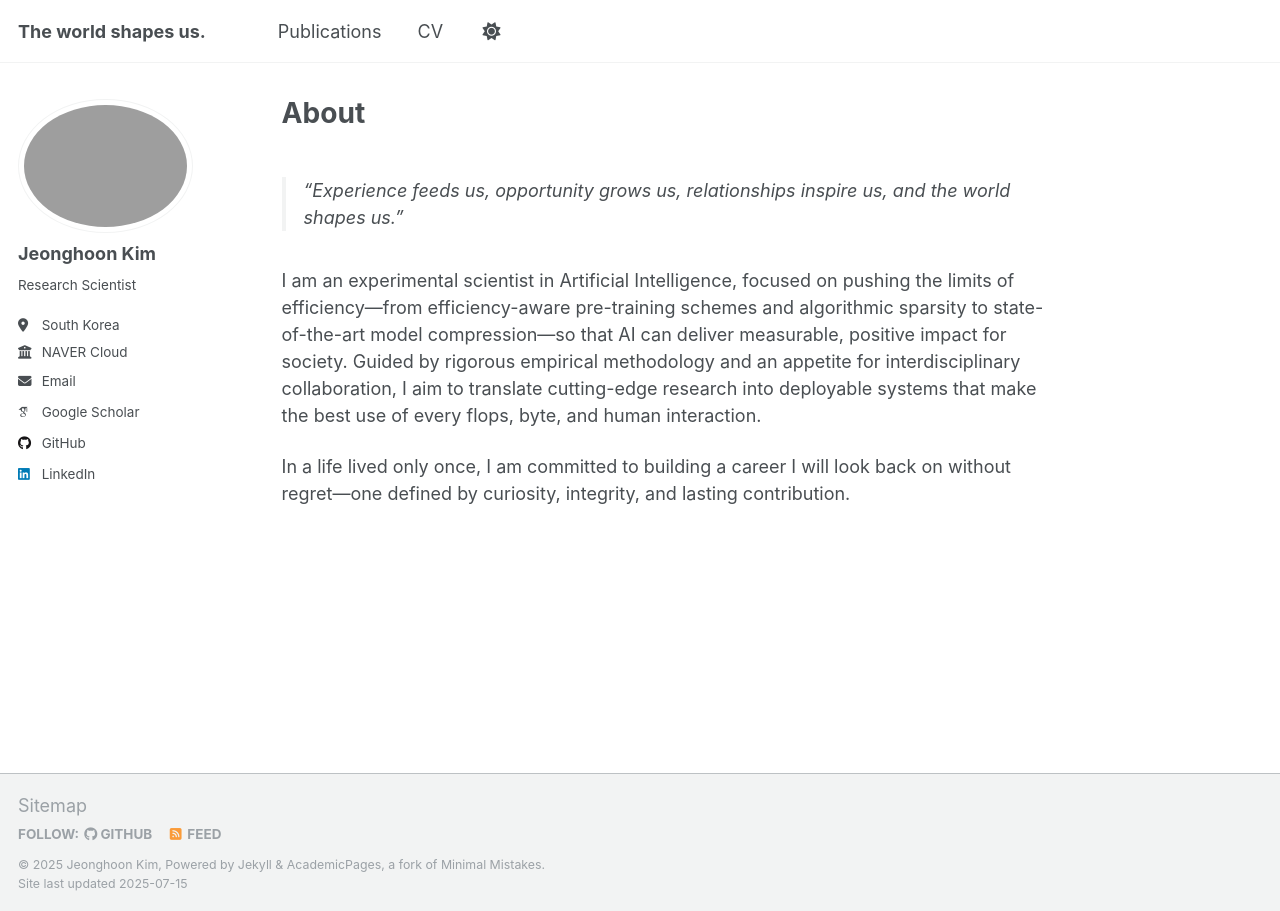
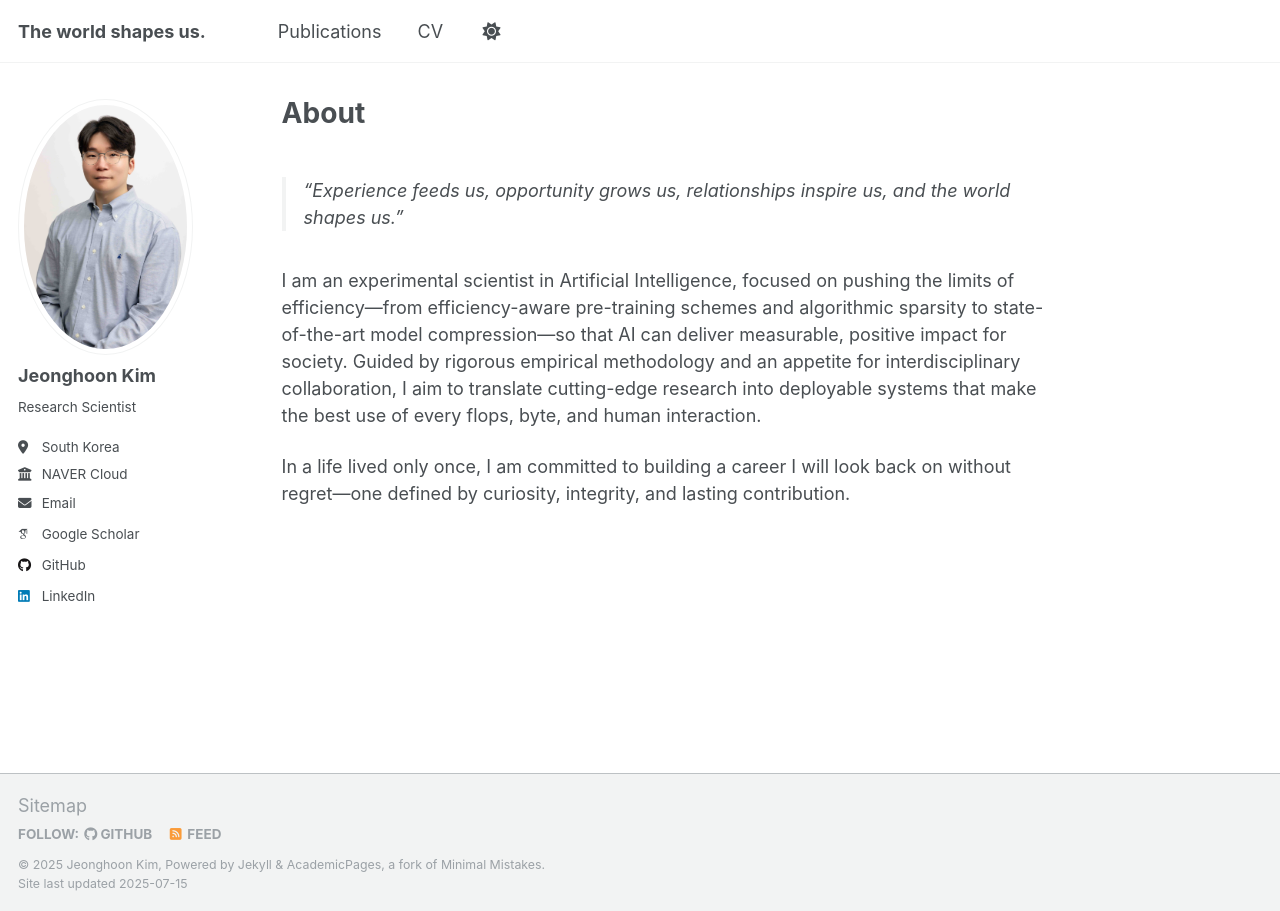
Before and after one commit to penpaperkeycode/penpaperkeycode.github.io, a Jekyll site: the page built from _pages/about.md, in a window 1280 px wide. Built offline with Jekyll 4.4.1, drawn with Linux system fonts in a browser that asks for light colours; some web fonts are replaced.

Commit message:
Update _config.yml

```diff
--- a/_config.yml
+++ b/_config.yml
@@ -22,7 +22,7 @@ repository               : "penpaperkeycode/penpaperkeycode.github.io"
 #               Additional customization can be done by editing /_includes/author-profile.html
 author:
   # Biographic information
-  avatar           : "IMG_0003.JPG"
+  avatar           : "profile.jpeg"
   name             : "Jeonghoon Kim"
   pronouns         : # example: "she/her"
   bio              : "Research Scientist"
```
